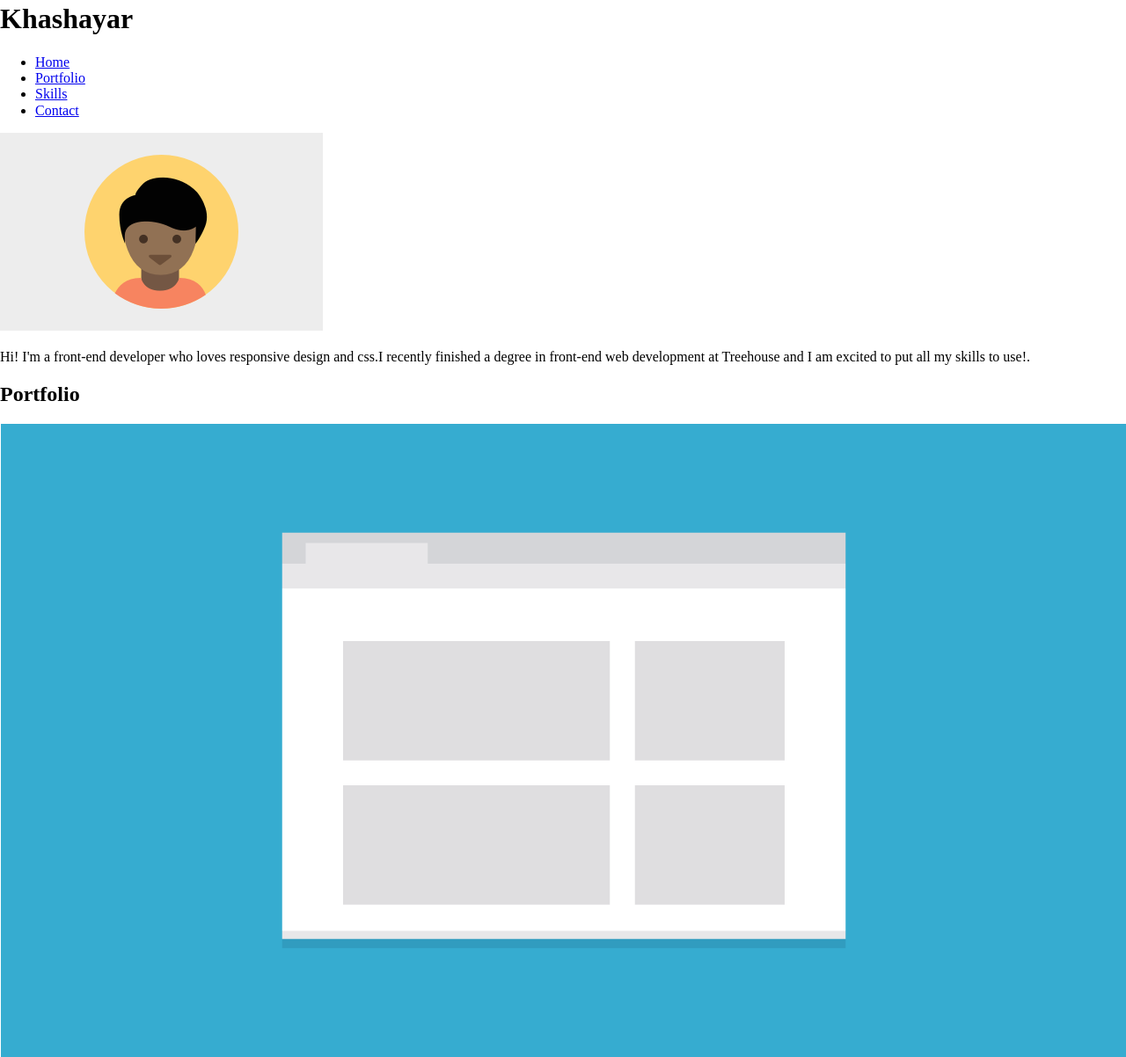
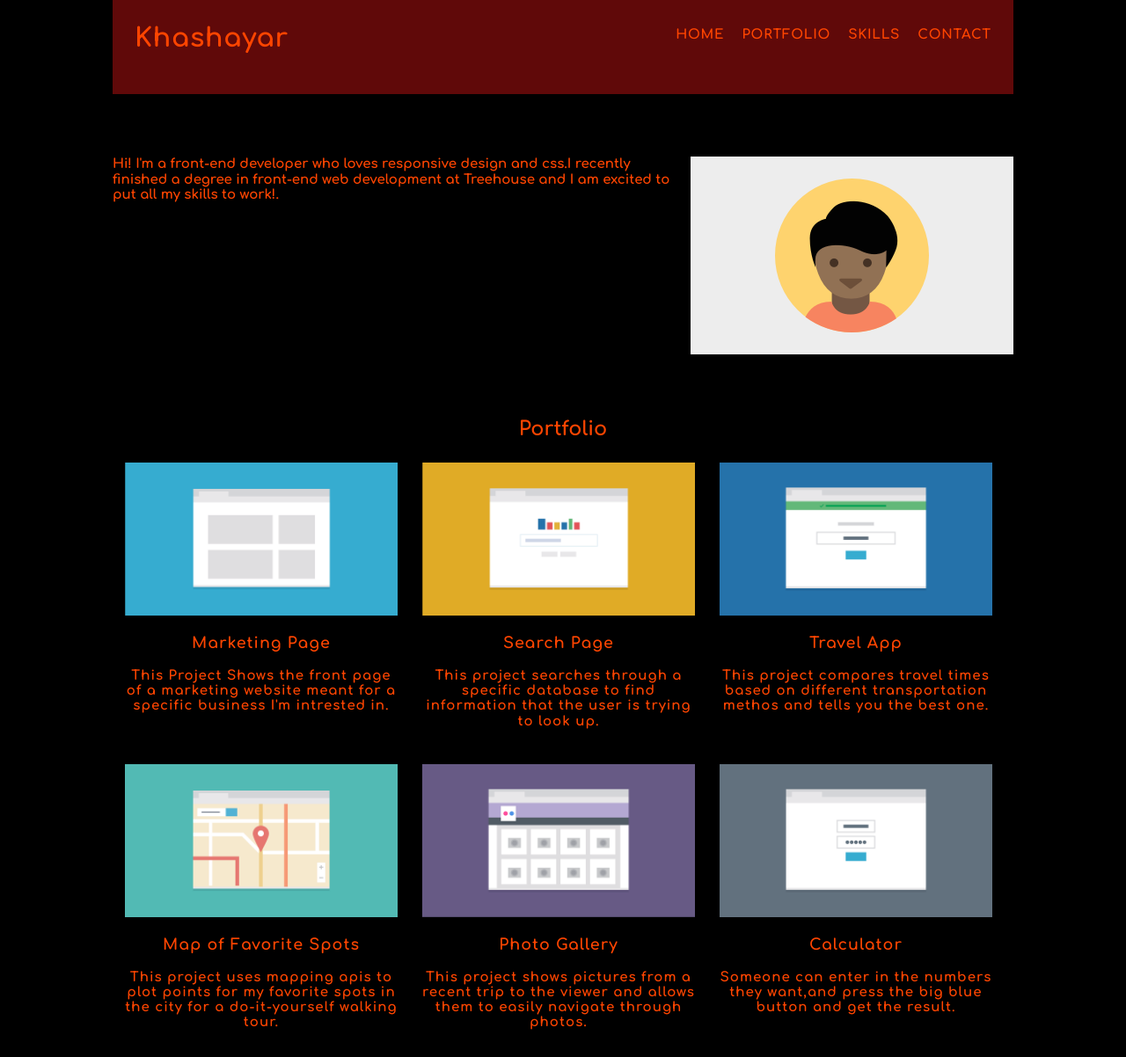
Before and after one commit to Khash90/TechDegree-Project-02, a plain HTML site: page index.html in a window 1280 px wide. Shown: the part 18-1220 px from the top of the page at 88% size. Drawn offline with Linux system fonts and the light colour scheme.

Commit message:
70% done

```diff
--- a/css/style.css
+++ b/css/style.css
@@ -1,3 +1,173 @@
 *{
     box-sizing: border-box;
+    font-family: 'Comfortaa', sans-serif;
+    background-color: black;
+
 }
+/*-----------------------------------------------
+   Base Elements Styles
+   -----------------------------------------------*/
+body{
+
+   font-size: 15px;
+    padding: 0;
+    margin: 0 auto;
+    color: orangered;
+    max-width: 1024px;
+
+}
+   img{
+   width: 400px;
+   padding: 0;
+}
+ul{
+   list-style: none;
+   padding-left: 0;
+}
+li,a{
+   text-decoration: none;
+   color: orangered;
+   font-weight: 500;
+}
+li,a:hover{
+   color: yellow;
+}
+nav {
+   letter-spacing: .05em;
+   padding: 25px;
+ }
+ h1, .top-nav {
+   text-align: center;
+ }
+
+ /* .top-nav, .top-nav li {
+   width: 100%;
+ } */
+ .top-nav {
+   margin-top: 30px;
+ }
+
+ .top-nav li {
+   padding: 10px 0;
+   margin: 5px auto;
+   background-color: rgb(96, 9, 9);
+ }
+
+ .top-nav a {
+   text-transform: uppercase;
+ }
+
+  /*-----------------------------------------------
+   Base Layout Styles
+-----------------------------------------------*/
+
+.container1{
+   border-bottom: 2px solid yellow;
+   padding-bottom: 30px;
+   margin: 0 auto;
+   text-align: center;
+    max-width: 1100px;
+    padding: 10px;
+
+}
+.container2{
+   border-bottom: 2px solid yellow;
+   padding-bottom: 30px;
+   margin: 0 auto;
+   text-align: center;
+}
+.col {
+   margin: 10px;
+   min-height: 250px;
+   text-align: center;
+   letter-spacing: 1px;
+   padding-top: 5px;
+ }
+.col2{
+   padding: 0;
+}
+.bar{
+   display: none;
+}
+
+/*-----------------------------------------------
+   Media Queries
+-----------------------------------------------*/
+@media (min-width: 768px) {
+   .top-nav {
+     margin-top: 0;
+     background-color: rgb(96, 9, 9);
+   }
+
+
+   .top-nav li {
+     display: inline-block;
+     width: auto;
+     margin-right: 15px;
+   }
+   h1,
+   .main-nav,
+   .top-nav ul {
+     background-color: rgb(96, 9, 9);
+   }
+
+   .top-nav li:last-child {
+     margin-right: 0;
+   }
+   li a:hover{
+      color: yellow;
+      transition: all .3s ease 0s;
+   }
+   .bio{
+      display: flex;
+      flex-direction: row-reverse;
+      margin:7% 0;
+
+   }
+   .bio p{
+      margin-top:0;
+   }
+   .container1{
+      display: flex;
+      flex-wrap: wrap;
+   }
+   .col {
+      flex-basis: calc(50% - 20px);
+      /* border: 1px solid yellow; */
+    }
+    h2{
+       text-align: center;
+    }
+ }
+ @media (min-width: 1024px) {
+   nav {
+     display: flex;
+     justify-content: space-between;
+     align-items: center;
+   }
+   top-nav,
+  .top-nav li {
+    width: initial;
+    margin-bottom: 0;
+ }
+ h2{
+    margin: 0 auto;
+ }
+ img{
+    width: 310px;
+    padding:0;
+ }
+ .bio-image{
+    width: 400px;
+    padding-left: 20px;
+ }
+ .container1{
+    padding-left: 0;
+ }
+
+ .col {
+   flex-basis: calc(33.333% - 20px);
+   /* border: 1px solid yellow; */
+ }
+
+}
--- a/index.html
+++ b/index.html
@@ -4,14 +4,17 @@
     <meta charset="UTF-8">
     <meta http-equiv="X-UA-Compatible" content="IE=edge">
     <meta name="viewport" content="width=device-width, initial-scale=1.0">
+    <link rel="preconnect" href="https://fonts.googleapis.com">
+    <link rel="preconnect" href="https://fonts.gstatic.com" crossorigin>
+    <link href="https://fonts.googleapis.com/css2?family=Comfortaa:wght@700&family=Lora:ital@0;1&display=swap" rel="stylesheet">
     <link rel="stylesheet" href="css/normalize.css">
     <link rel="stylesheet" href="css/style.css">
     <title>Project2</title>
 </head>
 <body>
         <nav class="main-nav">
-            <h1 id="home">Khashayar</h1>
-            <ul class="nav">
+            <h1 id="top">Khashayar</h1>
+            <ul class="top-nav">
                 <li><a href="#home">Home</a></li>
                 <li><a href="#portfolio">Portfolio</a></li>
                 <li><a href="#skills">Skills</a></li>
@@ -19,84 +22,87 @@
             </ul>
         </nav>
 
-        <header class="main-header">
-                <img src="images/responsive-layout-profile.png" alt="">
-                <p>Hi! I'm a front-end developer who loves responsive design and css.I recently finished a degree in front-end web development at Treehouse and I am excited to put all my skills to use!.</p>
-        </header>
-
+        <div class="bio">
+            <img class="bio-image" src="images/responsive-layout-profile.png" alt="profile image">
+            <p>Hi! I'm a front-end developer who loves responsive design and css.I recently finished a degree in front-end web development at Treehouse and I am excited to put all my skills to work!. </p>
+        </div>
 
         <div id="portfolio">
             <h2>Portfolio</h2>
-        <div class="container">
-            <div class="col box-1">
+            <div class="container1">
+
+                 <div class="col">
                      <img src="images/portfolio-1.png" alt="pic1">
                      <h3>Marketing Page</h3>
-                <p>This project shows the front page of a marketing website meant for a specific business I'm intrested in.</p>
+                     <p>This Project Shows the front page of a marketing website meant for a specific business I'm intrested in.</p>
                  </div>
-            <div class="col box-2">
+                 <div class="col">
                     <img src="images/portfolio-2.png" alt="pic2">
                     <h3>Search Page</h3>
                     <p>This project searches through a specific database to find information that the user is trying to look up.</p>
                 </div>
-            <div class="col box-3">
+                <div class="col">
                     <img src="images/portfolio-3.png" alt="pic3">
                     <h3>Travel App</h3>
-                <p>This project compares travel times based on different transportation methods and tells you the best one.</p>
+                    <p>This project compares travel times based on different transportation methos and tells you the best one.</p>
                 </div>
-            <div class="col box-4">
+                <div class="col">
                     <img src="images/portfolio-4.png" alt="pic4">
-                <h3>Map of Facorite Spots</h3>
+                    <h3>Map of Favorite Spots</h3>
                     <p>This project uses mapping apis to plot points for my favorite spots in the city for a do-it-yourself walking tour.</p>
                 </div>
-            <div class="col box-5">
+                <div class="col">
                     <img src="images/portfolio-5.png" alt="pic5">
                     <h3>Photo Gallery</h3>
-                <p>This project this project shows pictures from a recent trip to the viewer and allows them to easily navigate throught photos.</p>
+                    <p>This project shows pictures from a recent trip to the viewer and allows them to easily navigate through photos.</p>
                 </div>
-            <div class="col box-6">
+                <div class="col">
                     <img src="images/portfolio-6.png" alt="pic6">
                     <h3>Calculator</h3>
-                <p>Someone can enter in the number they want,and press the big blue button and get the result.</p>
+                    <p>Someone can enter in the numbers they want,and press the big blue button and get the result.</p>
                 </div>
             </div>
         </div>
+
         <div id="skills">
+            <div class="container2">
                 <h2>Skills</h2>
-            Here are the skills that I know ,and im trying to master them all.
-            <div>
-                <img src="images/1.css.jpg" alt="css pic">
+                <p>Here are the skills I've managed to learn for the past year ,and I'm aiming to master them all.so far my level is between intermediat and advanced!</p>
+                <div class="col col2">
+                    <img class="col2" src="images/2.html.jpg" alt="pic1">
                 </div>
-            <div>
-                <img src="images/2.html.jpg" alt="css pic">
+                <div class="col">
+                   <img class="col2" src="images/1.css.jpg" alt="pic1">
                </div>
-            <div>
-                <img src="images/3.js.jpg" alt="css pic">
+               <div class="col">
+                   <img class="col2" src="images/3.js.jpg" alt="pic1">
                </div>
-            <div>
-                <img src="images/5.react.png" alt="css pic">
+               <div class="col">
+                   <img class="col2" src="images/5.react.png" alt="pic1">
                </div>
             </div>
+        </div>
+
         <div id="contact">
-         <footer>
+
                  <h2>Contact</h2>
                  <p>If you're intrested in chatting or want more information about what I've been working on, I'd love to hear from you!</p>
-            <p>Phone: <a href="#">+1(111) 555-1234</a></p>
-            <p>Email: <a href="#">khashayar.m.003@gmail.com</a></p>
-         </footer>
+                 <p>Phone <a href="#+1(111)555-1234">+1(111)555-1234</a></p>
+                 <p>Email <a href="#khashayar.m.003@gmail.com">khashayar.m.003@gmail.com</a></p>
                 </div>
-    <nav class="foot-nav">
-        <h1>khashayar</h1>
-        <ul class="mobile-nav">
-            <li><a href="#home">Back To Top</a></li>
-        </ul>
-
-        <ul class="foot-main-nav">
-            <li><a href="#home">Home</a></li>
-            <li><a href="#portfolio">Portfolio</a></li>
-            <li><a href="#skills">Skills</a></li>
-            <li><a href="#contact">Contact</a></li>
+                 <footer class="main-footer">
+                   <nav class="bot-nav">
+                       <h3>Khashayar</h3>
+                        <ul>
+                            <li><a class="top" href="#top">To The Top</a></li>
+                            <li><a class="bar" href="#Home">Home</a></li>
+                            <li><a class="bar" href="#portfolio">Portfolio</a></li>
+                            <li><a class="bar" href="#skills">Skills</a></li>
+                            <li><a class="bar" href="#contact">Contact</a></li>
                         </ul>
                   </nav>
+                </footer>
+
 
 </body>
 </html>
```
Lines whose indentation alone changed are shown as unchanged.
